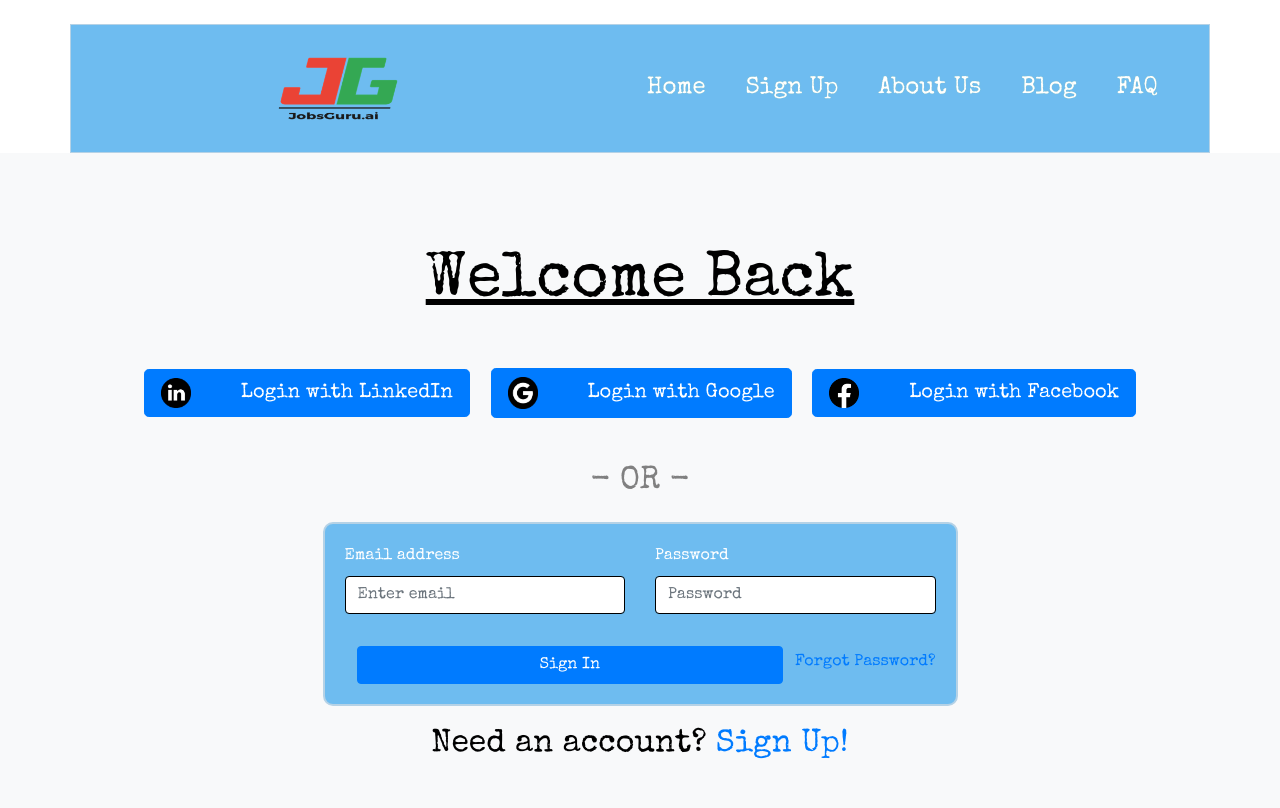
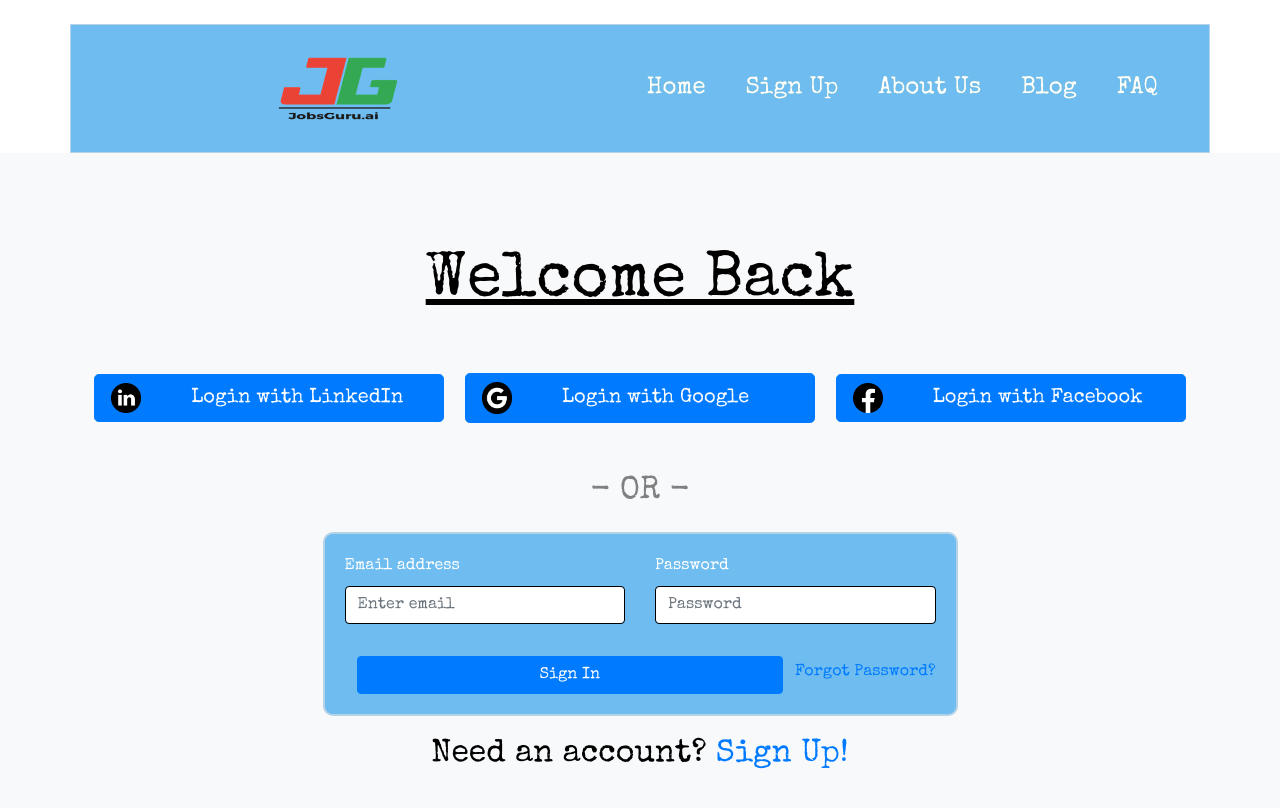
Before and after one commit to huntscato/jobs-guru-4, a website built with Parcel: page login.html in a window 1280 px wide. Built offline with nearby package versions, Linux system fonts and the light colour scheme.

Commit message:
Updated login page styling

```diff
--- a/css/main.css
+++ b/css/main.css
@@ -151,6 +151,11 @@
 
      #copyright {
       margin-top: 0;
+     }
+
+     .custom-button {
+      margin: 5px;
+      width: 350px;
      }
 
      .fast {
--- a/login.html
+++ b/login.html
@@ -65,9 +65,9 @@
         <div class="container mt-4 text-center">
           <div class="row justify-content-center">
             <div class="col-md-12 text-center socials">
-              <button type="button" class="btn btn-primary btn-lg mx-2 btn-logo"><img src="img/linkedin.png" />Login with LinkedIn</button>
-              <button type="button" class="btn btn-primary btn-lg mx-2 btn-logo"><img src="img/google.png" />Login with Google</button>
-              <button type="button" class="btn btn-primary btn-lg mx-2 btn-logo"><img src="img/facebook.png" />Login with Facebook</button>
+              <button type="button" class="btn btn-primary btn-lg mx-2 btn-logo custom-button"><img src="img/linkedin.png" />Login with LinkedIn</button>
+              <button type="button" class="btn btn-primary btn-lg mx-2 btn-logo custom-button"><img src="img/google.png" />Login with Google</button>
+              <button type="button" class="btn btn-primary btn-lg mx-2 btn-logo custom-button"><img src="img/facebook.png" />Login with Facebook</button>
             </div>
           </div>
           <p class="or">- OR -</p>
```
